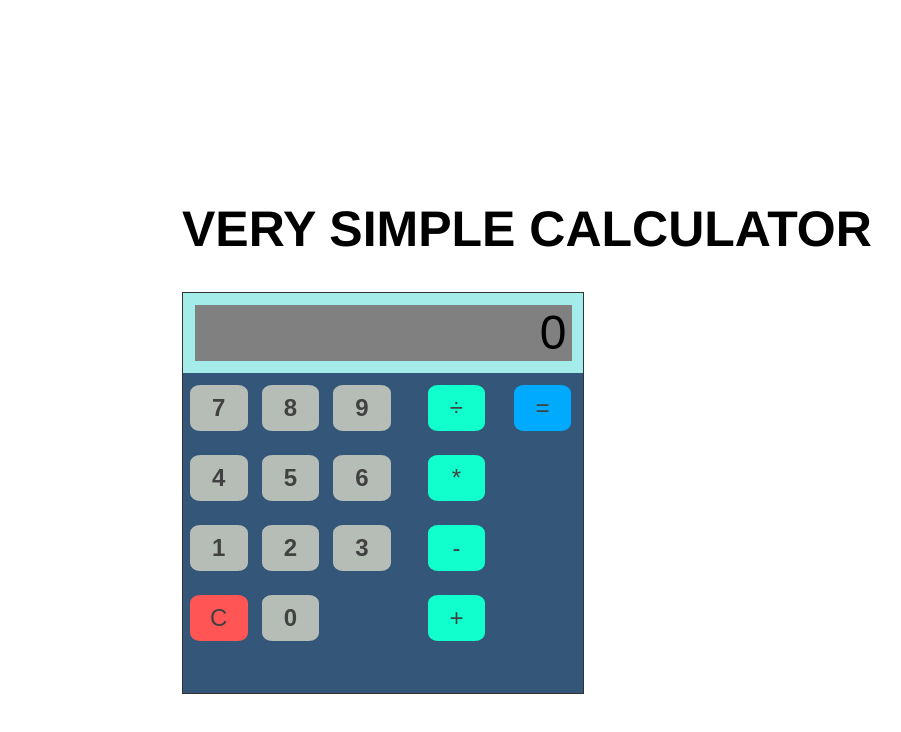
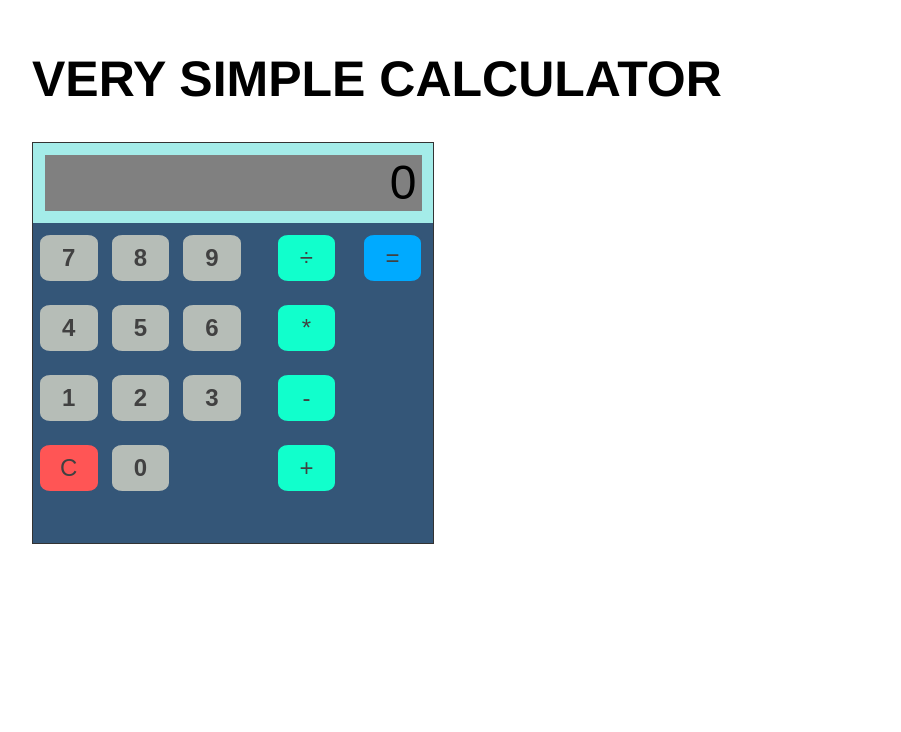
Before and after one commit to dreamer133/react_ts_calculator, a React (Create React App) app: page / in a window 1280 px wide. Shown: the top 732 px of the page, without its empty margins (18-919 px from the left). Built offline with nearby package versions, Linux system fonts and the light colour scheme; the HTML template or start-up script is replaced by a standard one.

Commit message:
margin 50

```diff
--- a/src/index.css
+++ b/src/index.css
@@ -13,7 +13,7 @@ code {
 }
 
 .App {
-  margin: 200px;
+  margin: 50px;
 }
 
 .caption1 {
```
